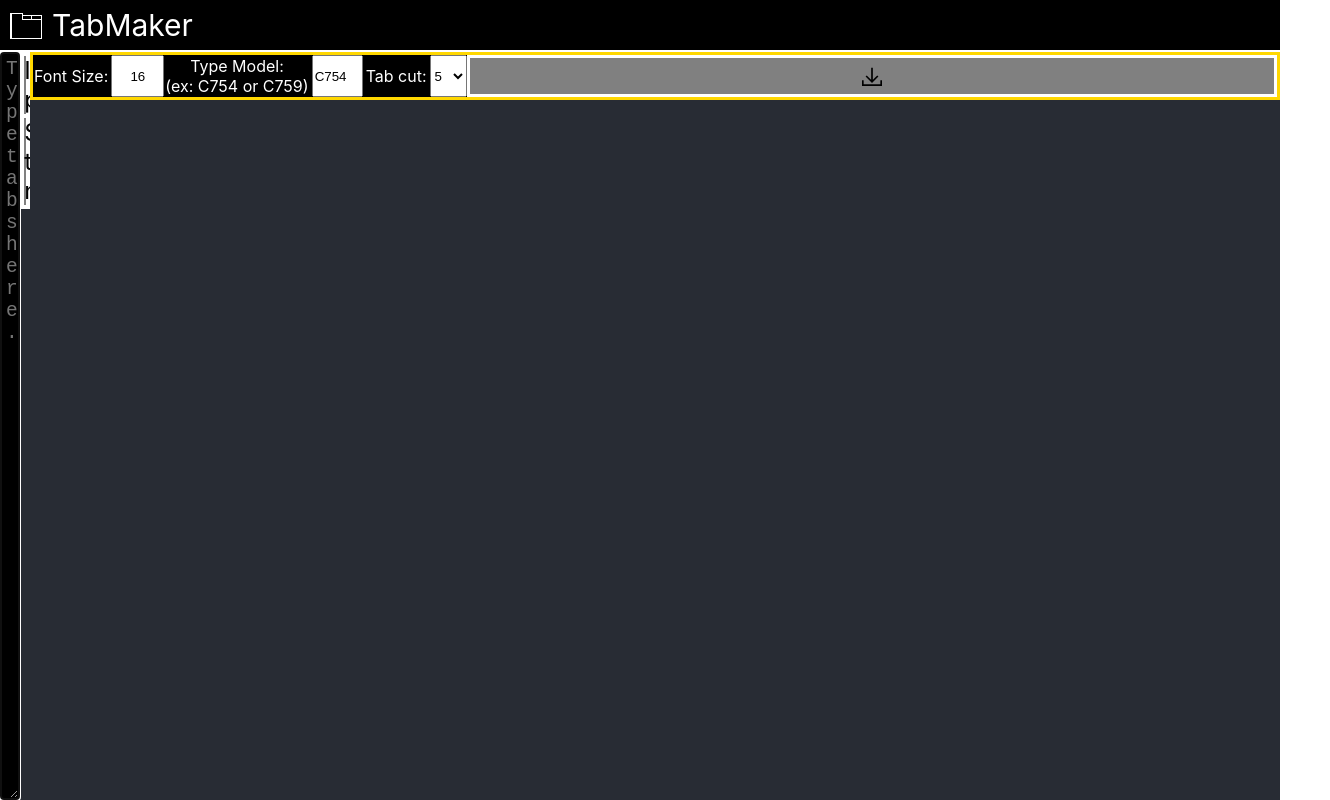
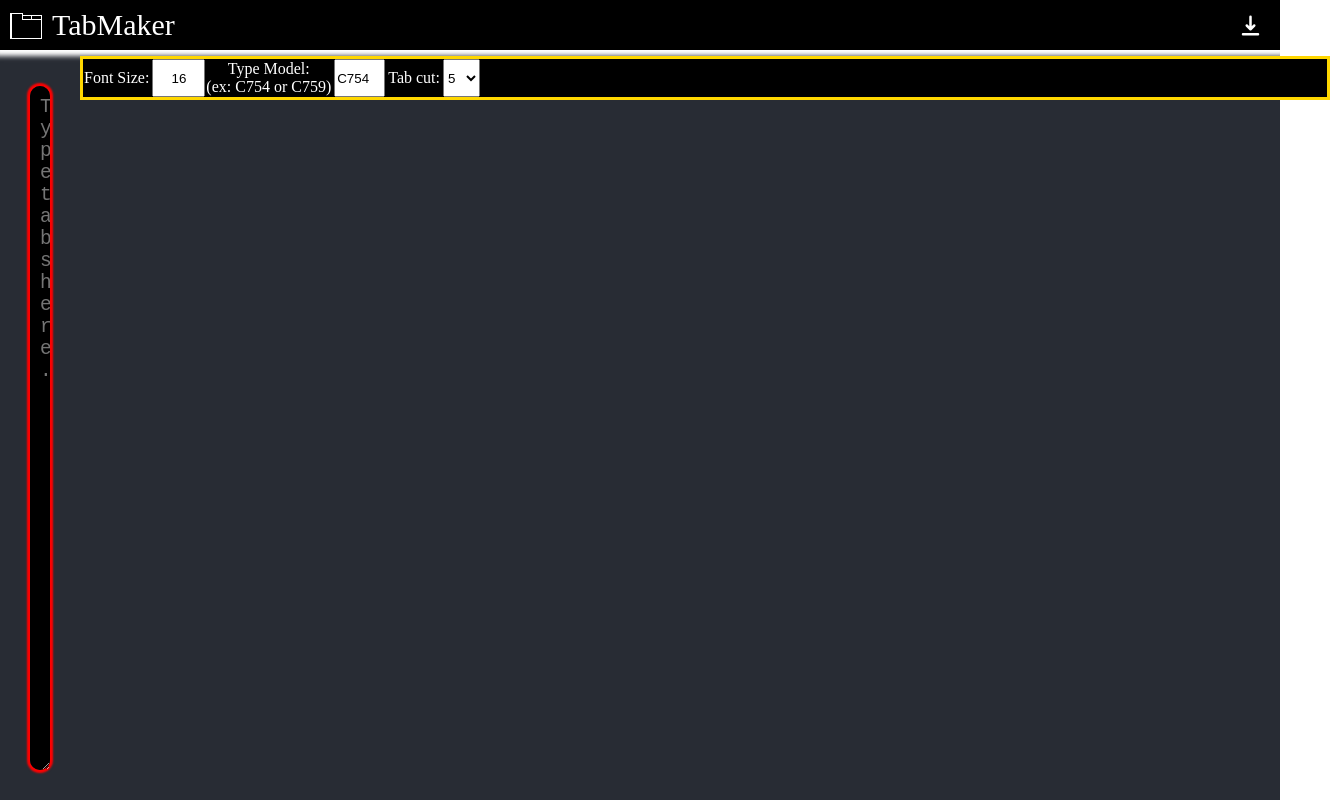
Before and after one commit to peoplestealusernames/konica-minolta-tab-website, a React (Create React App) app: page / in a window 1280 px wide. Shown: the whole page, 1330 px wide, since content can reach past the window. Built offline with nearby package versions, Linux system fonts and the light colour scheme; the HTML template or start-up script is replaced by a standard one.

Commit message:
Major style change Removed DownloadTabs.tsx Moved DownloadTabs.tsx functions into MakeTabs.ts

```diff
--- a/src/App.css
+++ b/src/App.css
@@ -1,4 +1,5 @@
 .App {
+  font-family: 'Times New Roman';
   text-align: center;
   display: flex;
   flex-direction: column;
@@ -8,6 +9,7 @@
   min-width: 100vw;
   min-height: 100vh;
   border: none;
+  scrollbar-color: grey;
 }
 
 .App-logo {
--- a/src/App.tsx
+++ b/src/App.tsx
@@ -4,7 +4,6 @@ import './App.css';
 import { DisplayTabs } from './DisplayTabs';
 import { fileReturn, MakeTabs } from './MakeTabs';
 import { GrDownload } from "react-icons/gr"
-import { DownloadTabs } from './DownloadTabs';
 import { Editor } from './Editor';
 import { Options, TabOption } from './TabOptions';
 import { PastePopup } from './PastePopup';
@@ -43,7 +42,7 @@ function App() {
 
   return (
     <div className='App'>
-      <TopBar />
+      <TopBar tabs={tabs} options={options} />
       <PastePopup setInput={EditorChange} active={pastePopup} setActive={setpastePopup} />
       <div className='Area' style={{
         position: "relative",
@@ -53,8 +52,18 @@ function App() {
         flexDirection: "row",
       }}>
         <Editor style={{
-          maxWidth: "300px",
+          maxWidth: "350px",
+          margin: "30px",
+          border: "none",
+          borderRadius: "15px",
+          padding: "10px",
+          transition: "box-shadow 200ms linear",
+          boxShadow: `0px 0px 2px 3px lightgrey`,
+          outline: "none",
         }}
+          focusStyle={{
+            boxShadow: `0px 0px 2px 3px red`,
+          }}
           selectedLine={selectLine}
           value={input}
           onChange={EditorChange}
--- a/src/DownloadTabs.tsx
+++ /dev/null
@@ -1,48 +0,0 @@
-import React from "react";
-import { GrDownload } from "react-icons/gr";
-import { MakeTabs, fileReturn } from "./MakeTabs";
-import { Options } from "./TabOptions";
-
-
-export function DownloadTabs(props: {
-    Tabs: string[][]//[group][1-20][tab]
-    Options: Options,
-    size?: number
-    style?: React.CSSProperties
-}) {
-    function DownloadClick() {
-        const TabFiles = MakeTabs(props.Tabs, props.Options)
-        TabFiles.forEach((tabString, i) => {
-            downloadKSF(tabString)
-        })
-    }
-
-    function downloadKSF(tabString: fileReturn) {
-        const element = document.createElement("a");
-        const file = new Blob(["\ufeff" + tabString.write], { type: 'text/plain' });
-        element.href = URL.createObjectURL(file);
-        element.download = tabString.name;
-        document.body.appendChild(element); // Required for this to work in FireFox
-        element.click();
-        setTimeout(() => {
-            document.body.removeChild(element)
-        }, 10000);
-    }
-
-    return (
-        <div style={{
-            ...{
-                display: "flex",
-                alignItems: "center",
-                alignContent: "center",
-                justifyItems: "center",
-                justifyContent: "center",
-                userSelect: "none"
-            }, ...props.style
-        }}
-            onClick={DownloadClick}
-        >
-            <GrDownload size={props.size} />
-        </div>
-    )
-}
--- a/src/MakeTabs.ts
+++ b/src/MakeTabs.ts
@@ -2,6 +2,25 @@ import TabString from "./TabExport"
 import { Options } from "./TabOptions"
 
 export type fileReturn = { name: string, write: string }
+
+export function DownloadTabs(Tabs: string[][], Option: Options) {
+    const TabFiles = MakeTabs(Tabs, Option)
+    TabFiles.forEach((tabString, i) => {
+        DownloadKSF(tabString)
+    })
+}
+
+export function DownloadKSF(tabString: fileReturn) {
+    const element = document.createElement("a");
+    const file = new Blob(["\ufeff" + tabString.write], { type: 'text/plain' });
+    element.href = URL.createObjectURL(file);
+    element.download = tabString.name;
+    document.body.appendChild(element); // Required for this to work in FireFox
+    element.click();
+    setTimeout(() => {
+        document.body.removeChild(element)
+    }, 10000);
+}
 
 export function MakeTabs(tabNames: string[][], options: Options): fileReturn[] {
     const files: fileReturn[] = []
--- a/src/TabOptions.tsx
+++ b/src/TabOptions.tsx
@@ -1,6 +1,4 @@
 import { useEffect, useState } from "react"
-import { DownloadTabs } from "./DownloadTabs"
-
 
 export type Options = {
     Model: string
@@ -91,16 +89,5 @@ export function TabOption(props: {
             <option value="8">8</option>
             <option value="10">10</option>
         </select>
-        <DownloadTabs
-            Tabs={props.tabs}
-            Options={options}
-            style={{
-                backgroundColor: "grey",
-                color: "black",
-                border: "3px solid white",
-                flex: 1
-            }}
-            size={20}
-        />
     </div>
 }
--- a/src/components/ContextButton.tsx
+++ b/src/components/ContextButton.tsx
@@ -62,7 +62,8 @@ export function ContextButton(props: {
                 justifyContent: "center",
                 borderRadius: "6px",
                 color: Hover ? "grey" : "white",
-                userSelect: "none"
+                userSelect: "none",
+                transition: "color 100ms ease-in"
             }, ...props.style,
             ...Hover ? hoverStyle : {},
             ...Pressed ? pressedStyle : {},
--- a/src/components/TopBar.tsx
+++ b/src/components/TopBar.tsx
@@ -1,5 +1,12 @@
+import { ContextButton } from "./ContextButton"
+import { HiDownload } from "react-icons/hi"
+import { DownloadTabs } from "../MakeTabs"
+import { Options } from "../TabOptions"
+
 export function TopBar(props: {
     children?: React.ReactNode
+    tabs: string[][]
+    options: Options
 }) {
     return (<div className='TopBar' style={{
         display: "flex",
@@ -10,7 +17,8 @@ export function TopBar(props: {
         justifyItems: "center",
         justifyContent: "center",
         background: "black",
-        borderBottom: '2px solid rgba(255, 255, 255, 1)',
+        marginBottom: "6px",
+        boxShadow: "0px 1px 5px 5px white",
         userSelect: "none"
     }}>
         <div className='Logo' style={{
@@ -25,12 +33,31 @@ export function TopBar(props: {
         }} >
             <img
                 src={process.env.PUBLIC_URL + "/logoWhite.png"}
-                style={{ marginRight: "10px" }}
+                style={{
+                    marginRight: "10px"
+                }}
             />
             TabMaker
         </div>
-        <div>
-            a
+        <div className='LeftSide' style={{
+            display: "flex", position: "absolute", width: "100vw", height: "50px",
+            alignItems: "center",
+            justifyItems: "center",
+            justifyContent: "right",
+            right: "10px",
+            fontSize: "25px",
+            color: "white",
+        }} >
+            <ContextButton
+                style={{
+                    backgroundColor: "black",
+                    transition: "background-color 300ms linear"
+                }}
+                hoverStyle={{ color: "#1976d2", backgroundColor: "white" }}
+                onMouseDown={() => DownloadTabs(props.tabs, props.options)}
+            >
+                <HiDownload size={25} />
+            </ContextButton>
         </div>
     </div>)
 }
```
